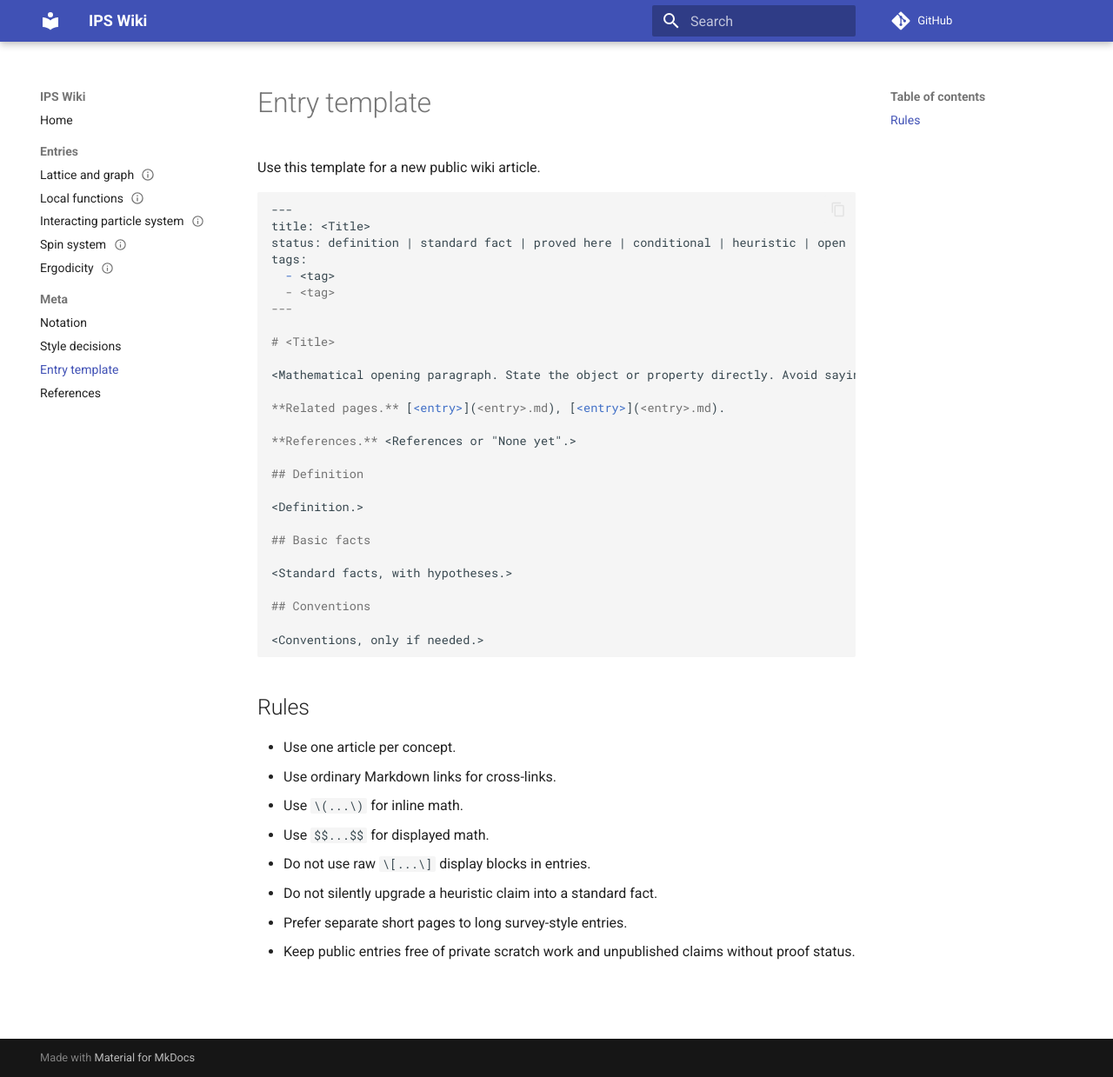
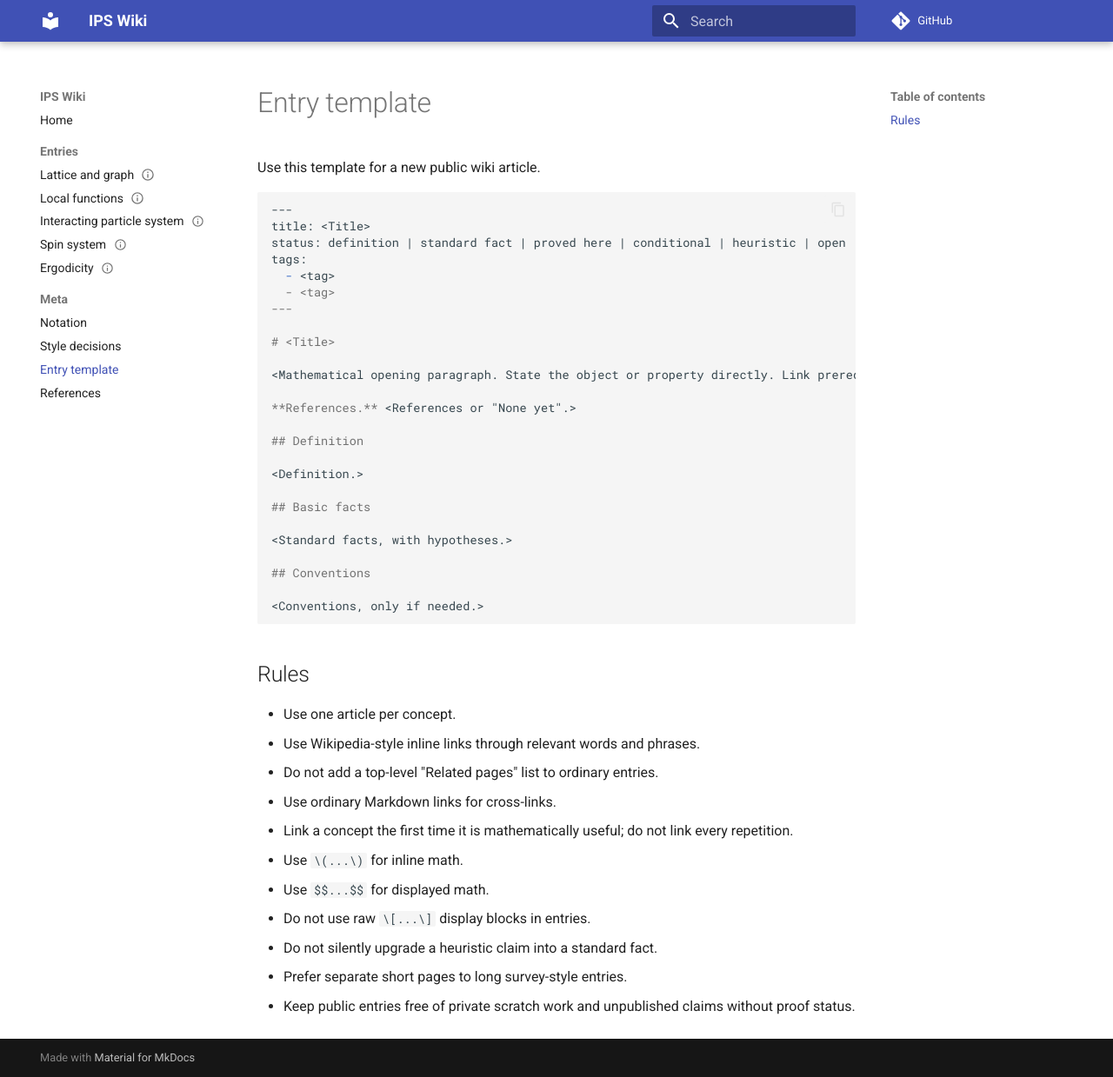
Before and after one commit to maciejgluchowski86-beep/ips-wiki, an MkDocs documentation site: the page built from docs/meta/entry-template.md, in a window 1280 px wide and 1239 px high. Shown: the whole window at 87% size. Built offline with MkDocs 1.6.1 and Material for MkDocs 9.7.7, drawn with Linux system fonts in a browser that asks for light colours; comment, search, counter and statistics services are not loaded.

Commit message:
Update template for inline links

```diff
--- a/docs/meta/entry-template.md
+++ b/docs/meta/entry-template.md
@@ -17,9 +17,7 @@ tags:
 
 # <Title>
 
-<Mathematical opening paragraph. State the object or property directly. Avoid saying what the page does for the wiki.>
-
-**Related pages.** [<entry>](<entry>.md), [<entry>](<entry>.md).
+<Mathematical opening paragraph. State the object or property directly. Link prerequisite concepts inline at their first natural use. Avoid saying what the page does for the wiki.>
 
 **References.** <References or "None yet".>
 
@@ -39,7 +37,10 @@ tags:
 ## Rules
 
 - Use one article per concept.
+- Use Wikipedia-style inline links through relevant words and phrases.
+- Do not add a top-level "Related pages" list to ordinary entries.
 - Use ordinary Markdown links for cross-links.
+- Link a concept the first time it is mathematically useful; do not link every repetition.
 - Use `\(...\)` for inline math.
 - Use `$$...$$` for displayed math.
 - Do not use raw `\[...\]` display blocks in entries.
```
